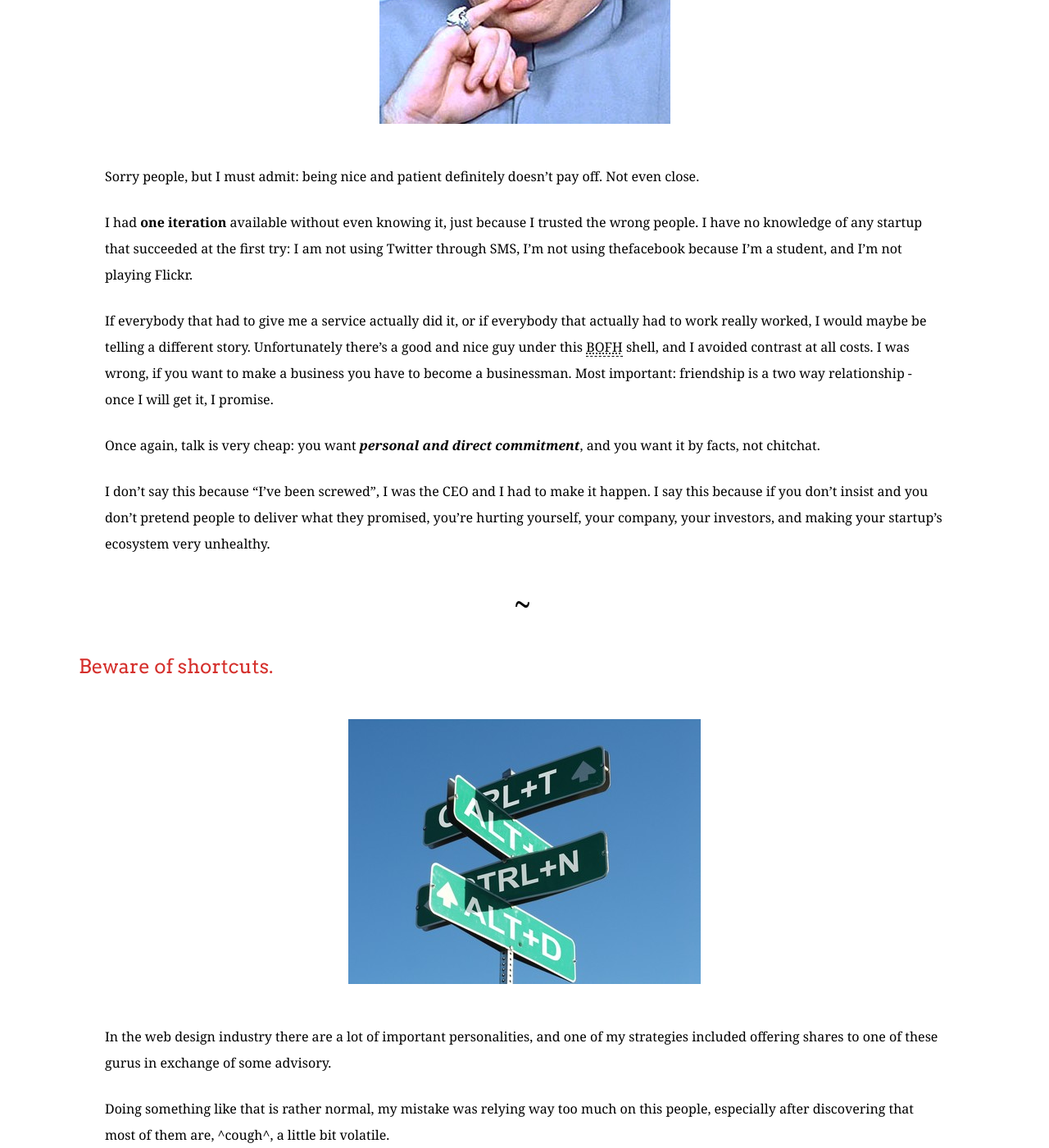
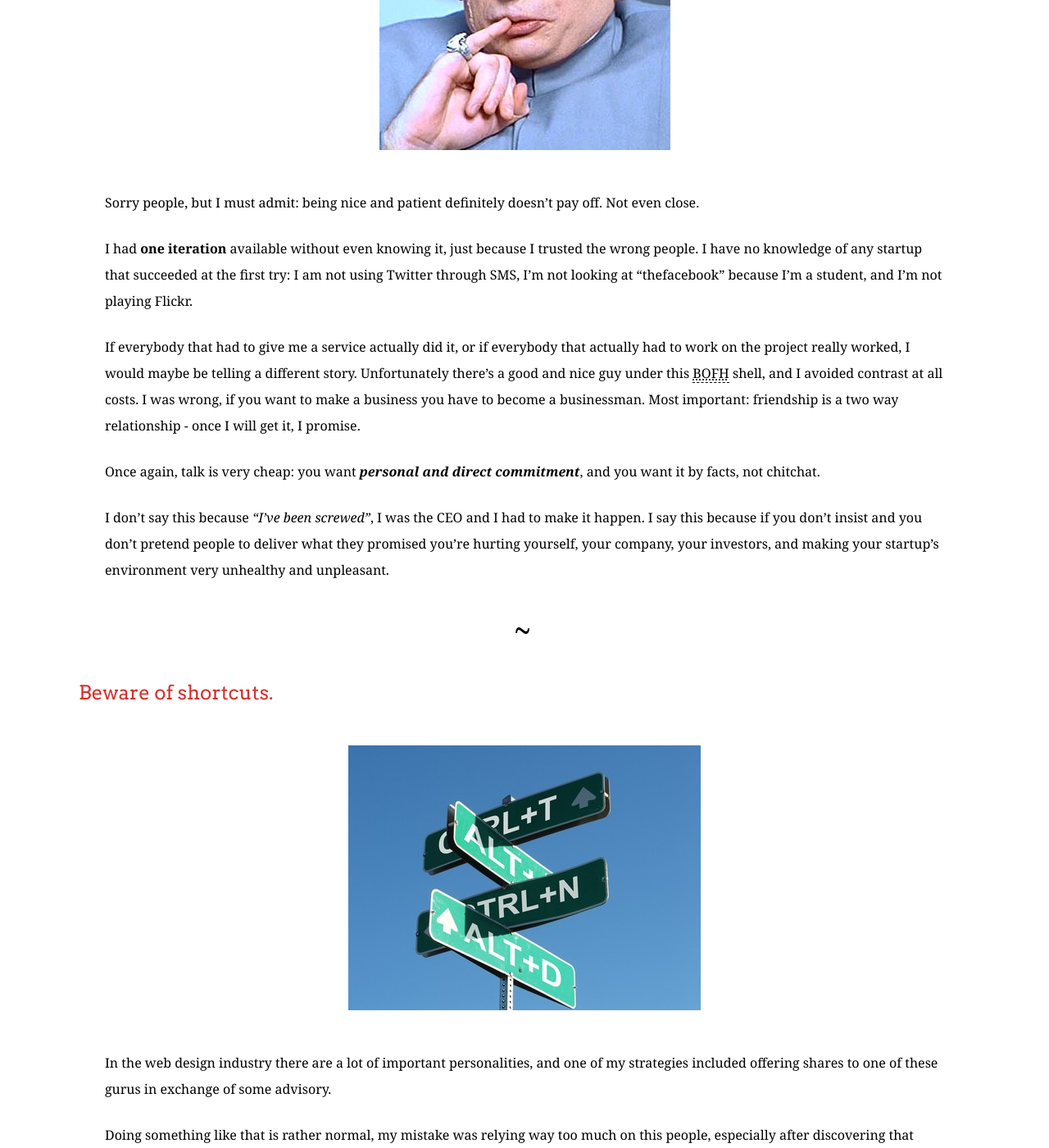
Before and after one commit to ngw/ngw.github.io, a Jekyll site: the page built from _posts/2012-2-22-the-world-will-end-in-2012.md, in a window 1280 px wide and 1400 px high, scrolled down 3592 px. Shown: the whole window at 82% size. Built offline with Jekyll 4.4.1, drawn with Linux system fonts in a browser that asks for light colours; some web fonts are replaced; some of the changed text lies outside the part shown.

Commit message:
Minor corrections again

```diff
--- a/_posts/2012-2-22-the-world-will-end-in-2012.md
+++ b/_posts/2012-2-22-the-world-will-end-in-2012.md
@@ -37,13 +37,13 @@ One of the things that struck me the most in this whole adventure was the fact t
 
 If you reduce StyleJam to its minimal terms what you have is a lesser Behance. Yes, designers could have appreciated the fact that they were actually using their real skills to produce their own portfolios instead of only uploading a ton of screenshots, but what are the **real** benefits?
 
-When we discussed internally the whole idea it was _"hey, then it will be pretty much like a real website isn't it? It will be some kind of useful CSSZenGarden!"_. The fact I love CSS and design and that it was super cool to have a platform based on CSS completely blindfolded me.
+When we discussed internally the whole idea it was _"hey, then it will be pretty much like a real website isn't it? It will be some kind of useful CSSZenGarden!"_. The fact I love CSS and design and the fact that it was super cool to have a platform based on CSS completely blindfolded me.
 
 It's quite embarassing now, but I think about the fact that web designers tend to make websites, making the whole point a moot point. Hey, I make websites for a living, what a wonderful platform we have here that makes me do what I already do 24/7. __Gosh__.
 
 Add to this a very steep learning curve and you have a recipe for disaster.
 
-Here I must really thank [Andy Rutledge](http://andyrutledge.com/) for pointing that out when asked to be one of our advisors. Unfortunately I had to learn it the hard way. Andy, once again, you were right. We didn't have any disagreement for what it worths, I was in love and didn't listen.
+Here I must really thank [Andy Rutledge](http://andyrutledge.com/) for pointing that out when asked to be one of our advisors. Unfortunately I had to learn it the hard way. Andy, once again, you were right. We didn't have any disagreement for what it worths, I was in love and you told me my girlfriend was cheating on me.
 
 Bottom line: **be useful, not cool**.
 
@@ -55,13 +55,13 @@ Bottom line: **be useful, not cool**.
 
 Sorry people, but I must admit: being nice and patient definitely doesn't pay off. Not even close.
 
-I had **one iteration** available without even knowing it, just because I trusted the wrong people. I have no knowledge of any startup that succeeded at the first try: I am not using Twitter through SMS, I'm not using thefacebook because I'm a student, and I'm not playing Flickr.
+I had **one iteration** available without even knowing it, just because I trusted the wrong people. I have no knowledge of any startup that succeeded at the first try: I am not using Twitter through SMS, I'm not looking at "thefacebook" because I'm a student, and I'm not playing Flickr.
 
-If everybody that had to give me a service actually did it, or if everybody that actually had to work really worked, I would maybe be telling a different story. Unfortunately there's a good and nice guy under this <acronym title="Bastard Operator From Hell">BOFH</acronym> shell, and I avoided contrast at all costs. I was wrong, if you want to make a business you have to become a businessman. Most important: friendship is a two way relationship - once I will get it, I promise.
+If everybody that had to give me a service actually did it, or if everybody that actually had to work on the project really worked, I would maybe be telling a different story. Unfortunately there's a good and nice guy under this <acronym title="Bastard Operator From Hell">BOFH</acronym> shell, and I avoided contrast at all costs. I was wrong, if you want to make a business you have to become a businessman. Most important: friendship is a two way relationship - once I will get it, I promise.
 
 Once again, talk is very cheap: you want __*personal and direct commitment*__, and you want it by facts, not chitchat.
 
-I don't say this because "I've been screwed", I was the CEO and I had to make it happen. I say this because if you don't insist and you don't pretend people to deliver what they promised, you're hurting yourself, your company, your investors, and making your startup's ecosystem very unhealthy.
+I don't say this because _"I've been screwed"_, I was the CEO and I had to make it happen. I say this because if you don't insist and you don't pretend people to deliver what they promised you're hurting yourself, your company, your investors, and making your startup's environment very unhealthy and unpleasant.
 
 <hr />
 
```
Also changed, not shown: other parts of _posts/2012-2-22-the-world-will-end-in-2012.md (+2 -2 lines).
